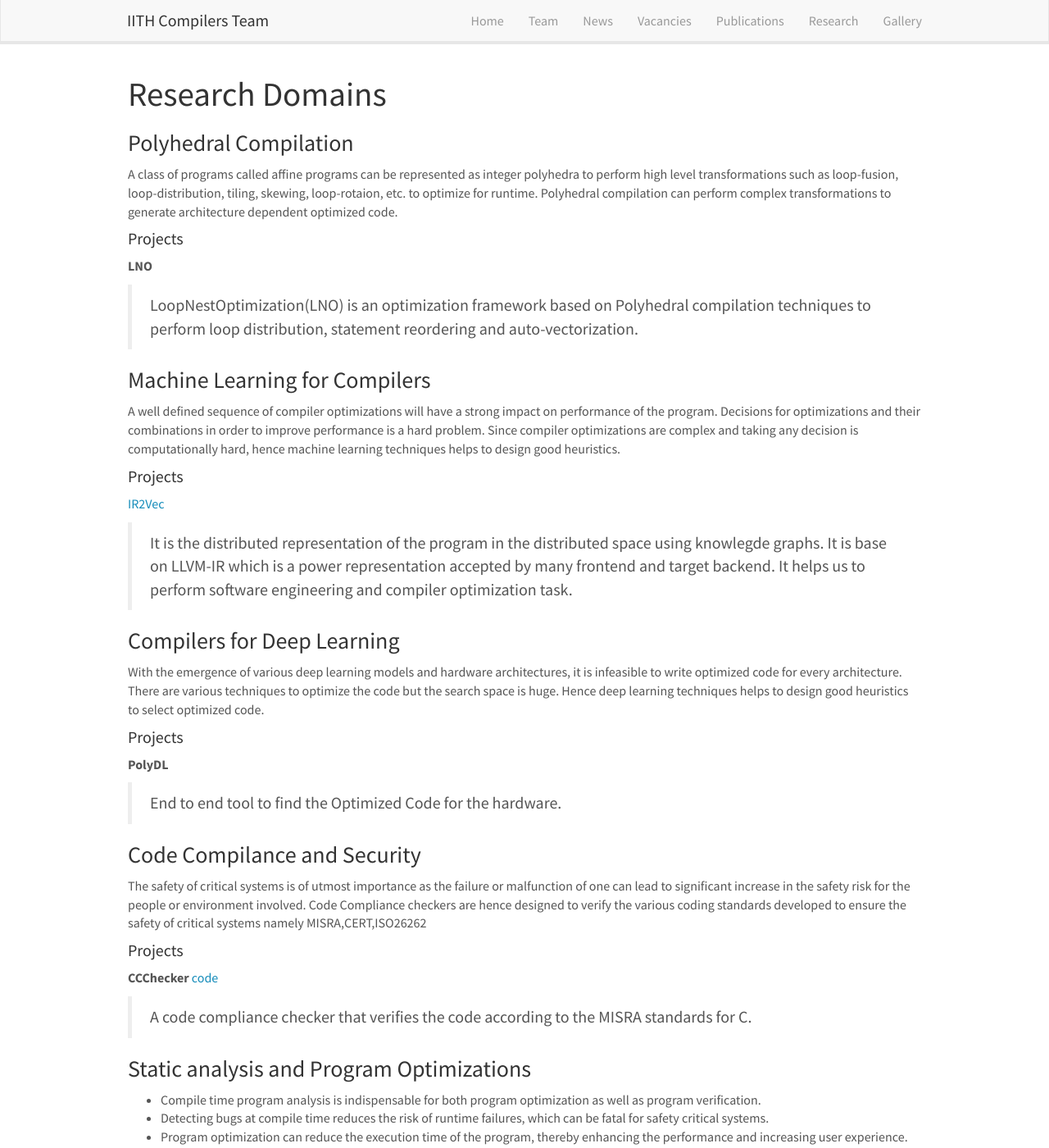
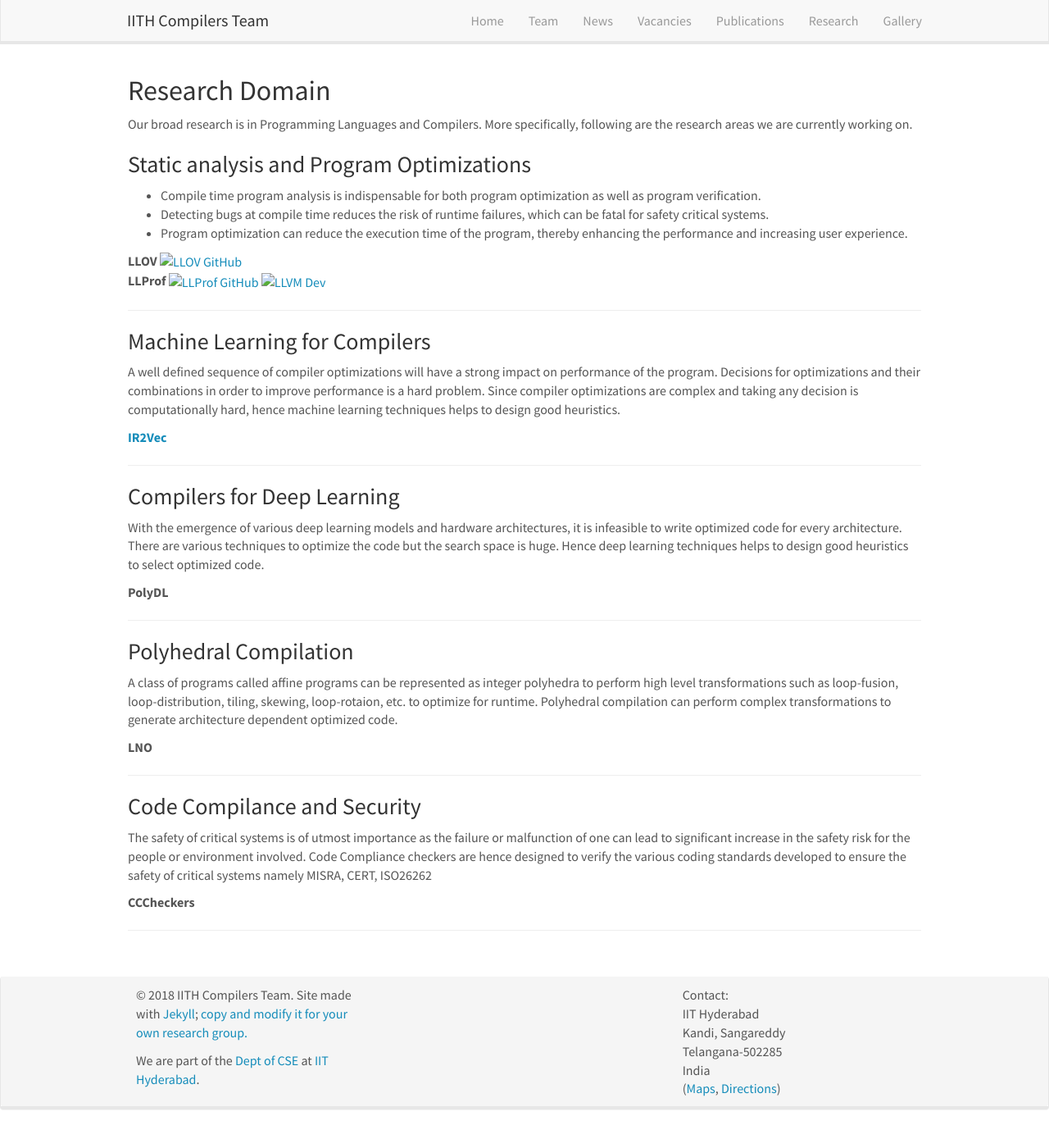
Before and after one commit to utpalbora/compilers.cse.iith.ac.in, a Jekyll site: the page built from _pages/research.md, in a window 1280 px wide and 1400 px high. Shown: the whole window at 82% size. Built offline with Jekyll 4.4.1, drawn with Linux system fonts in a browser that asks for light colours; nearby versions of some CDN libraries; some of the changed text lies outside the part shown.

Commit message:
Research Page final

```diff
--- a/_pages/research.md
+++ b/_pages/research.md
@@ -1,69 +1,80 @@
 ---
-title: "IITH Compilers Team - Research"
+title: "Research Domains"
 layout: textlay
 excerpt: "IITH Compilers Team -- Research"
 sitemap: false
 permalink: /research/
 ---
+<style>
+.dp-img {
+     margin-bottom: 0px;
+     margin-top: 0px;
+     border-radius: 0%;
+}
 
-# Research Domains
+.dp {
+	outline: 0;
+        cursor: pointer
+}
+</style>
 
-### Polyhedral Compilation
-A class of programs called affine programs can be represented as integer polyhedra to perform high level transformations such as loop-fusion, loop-distribution, tiling, skewing, loop-rotaion, etc. to optimize for runtime. Polyhedral compilation can perform complex transformations to generate architecture dependent optimized code.
-
-#### Projects
-
-**LNO**
-
-> LoopNestOptimization(LNO) is an optimization framework based on Polyhedral compilation techniques to perform loop distribution, statement reordering and auto-vectorization.
-
-### Machine Learning for Compilers
-A well defined sequence of compiler optimizations will have a strong impact on performance of the program. Decisions for optimizations and their combinations in order to improve performance is a hard problem. Since compiler optimizations are complex and taking any decision is computationally hard, hence machine learning techniques helps to design good heuristics.
-
-#### Projects
-
-[IR2Vec]({{ site.url }}{{ site.baseurl }}/research/ir2vec/ "IR2Vec")
-> It is the distributed representation of the program in the distributed space using knowlegde graphs. It is base on LLVM-IR which is a power representation accepted by many frontend and target backend. It helps us to perform software engineering and compiler optimization task.
-
-
-### Compilers for Deep Learning
-With the emergence of various deep learning models and hardware architectures, it is infeasible to write optimized code for every architecture. There are various techniques to optimize the code but the search space is huge. Hence deep learning techniques helps to design good heuristics to select optimized code.
-
-#### Projects
-
-**PolyDL**
-> End to end tool to find the Optimized Code for the hardware.
-
-
-### Code Compilance and Security
-The safety of critical systems is of utmost importance as the failure or malfunction of one can lead to significant increase in the safety risk for the people or environment involved. Code Compliance checkers are hence designed to verify the various coding standards developed to ensure the safety of critical systems namely MISRA,CERT,ISO26262
-
-#### Projects
-
-**CCChecker** [code](https://github.com/sbjoshi/CCChecker "GitHub")
-> A code compliance checker that verifies the code according to the MISRA standards for C.
+## Research Domain
+Our broad research is in Programming Languages and Compilers. More specifically, following are the research areas we are currently working on.
 
 ### Static analysis and Program Optimizations
 * Compile time program analysis is indispensable for both program optimization as well as program verification.
 * Detecting bugs at compile time reduces the risk of runtime failures, which can be fatal for safety critical systems.
 * Program optimization can reduce the execution time of the program, thereby enhancing the performance and increasing user experience.
+<details>
+<summary class="dp" markdown='span'><b>LLOV</b>  <a href="https://github.com/utpalbora/LLOV" target="_blank"> <img  class="dp-img" alt="LLOV GitHub" src="https://github.githubassets.com/favicons/favicon.svg" width="15px" height="15px"></a>  </summary>
 
-#### Projects
+ <!-- **LLOV**  [![LLOV Github](https://github.githubassets.com/favicons/favicon.svg){:height="15px" width="15px"}](https://github.com/utpalbora/LLOV "LLOV GitHub"){:target="\_blank"} -->
 
- **LLOV** [code](https://github.com/utpalbora/LLOV "LLOV Github")
-> It is a fast, static, data-race checker for OpenMP programs. LLOV is language-agnostic and can detect races in C/C++ and FORTRAN programs.
+##### It is a fast, static, data-race checker for OpenMP programs. LLOV is language-agnostic and can detect races in C/C++ and FORTRAN programs.
 
- **LLProf**
-> It is an LLVM based loop profiler, helps to generate run-time information for loops (loopnest/ inner most loops). This tool helps to analyze impact of (set of) optimizations on the performance of loops.
+</details>
 
+<details>
+<summary class="dp" markdown='span'><b style="cursor: pointer;">LLProf</b><a href="https://github.com/IITH-Compilers/LLVM-Loop-Profiler" target="_blank"> <img  class="dp-img" alt="LLProf GitHub" src="https://github.githubassets.com/favicons/favicon.svg" width="15px" height="15px"></a> <a href="https://www.youtube.com/watch?v=MKhXpRNekaM&t=119s" target="_blank"> <img  class="dp-img" alt="LLVM Dev" src="https://www.youtube.com/s/desktop/75da313d/img/favicon.ico" width="15px" height="15px"></a></summary>
+##### It is an LLVM based loop profiler, helps to generate run-time information for loops (loopnest/ inner most loops). This tool helps to analyze impact of (set of) optimizations on the performance of loops.
+</details>
+----
 
-<!--
-Our broad research is in Programming Languages and Compilers. More specifically, these are the following research areas we are currently working on.
+### Machine Learning for Compilers
+A well defined sequence of compiler optimizations will have a strong impact on performance of the program. Decisions for optimizations and their combinations in order to improve performance is a hard problem. Since compiler optimizations are complex and taking any decision is computationally hard, hence machine learning techniques helps to design good heuristics.
 
-* Domain Specific Programming Languages for Parallelization: Building Domain Specific Languages (DSLs) and compilation strategies for applications from various domains. An example is Big-Data applications and High-Performance Computing. We have funding for this.
-* LLVM Optimizations: Various aspects of the open-source LLVM compiler. We are working in collaboration with various industries on this. I also run the IITH-LLVM group. Join the Group (only with IITH email-IDs)
-* Coarse/Fine-Grain Compiler Optimization and Parallelization techniques for modern architectures for multi-core/GPUs: Proposal of new parallelization algorithms and improvement of the range of programs that are amenable to parallelization schemes in existing polyhedral compilation tools. As an example, I am interested in the range of programs that could be accepted by the well known polyhedral compilation tools like Pluto and Polly.
-* Improvement of Scalability of Tools in Polyhedral Compilation The above mentioned polyhedral compilation tools use expensive tools that limit their scalability. I am interested in improving their scalability using advanced approximations like (U)TVPI sub-polyhedra, similar and more powerful to our POPL-2013 paper.
-* Abstract Interpretation and sub-polyhedral approximations: Abstract interpretation is a formal framework to perform static analysis of programs. It was formalized by the classic work of Cousot-Cousot in the 1970s. Since then, there have been advances, with the Astrée static analyzer being one of its largest successes. It uses a variety of sub-polyhedral approximations; for example Antoine Miné's Octagon domain. I am interested in various aspects of scalability vs. precision issues of these approximations, with a particular focus in loop-programs (Affine Control Programs/SCoPs).
-* Any aspects of program analysis.
--->
+<details>
+<summary class="dp" markdown='span'> <b><a href="{{ site.url }}{{ site.baseurl }}/projects/ir2vec/" target="_blank">IR2Vec</a></b> </summary>
+
+##### It is the distributed representation of the program in the distributed space using knowlegde graphs. It is base on LLVM-IR which is a power representation accepted by many frontend and target backend. It helps us to perform software engineering and compiler optimization task.
+</details>
+----
+
+### Compilers for Deep Learning
+With the emergence of various deep learning models and hardware architectures, it is infeasible to write optimized code for every architecture. There are various techniques to optimize the code but the search space is huge. Hence deep learning techniques helps to design good heuristics to select optimized code.
+<details>
+<summary class="dp" markdown='span'> <b>PolyDL</b> </summary>
+
+##### End to end tool to find the Optimized Code for the hardware.
+</details>
+----
+
+### Polyhedral Compilation
+A class of programs called affine programs can be represented as integer polyhedra to perform high level transformations such as loop-fusion, loop-distribution, tiling, skewing, loop-rotaion, etc. to optimize for runtime. Polyhedral compilation can perform complex transformations to generate architecture dependent optimized code.
+
+<details>
+<summary class="dp"  markdown='span'> <b>LNO</b> </summary>
+##### LoopNestOptimization(LNO) is an optimization framework based on Polyhedral compilation techniques to perform loop distribution, statement reordering and auto-vectorization.
+</details>
+----
+
+### Code Compilance and Security
+The safety of critical systems is of utmost importance as the failure or malfunction of one can lead to significant increase in the safety risk for the people or environment involved. Code Compliance checkers are hence designed to verify the various coding standards developed to ensure the safety of critical systems namely MISRA, CERT, ISO26262
+<details>
+<summary class="dp" markdown='span'> <b>CCCheckers</b> </summary>
+
+##### A code compliance checker that verifies the code according to the MISRA standards for C.
+</details>
+----
+
+<br/>
```
